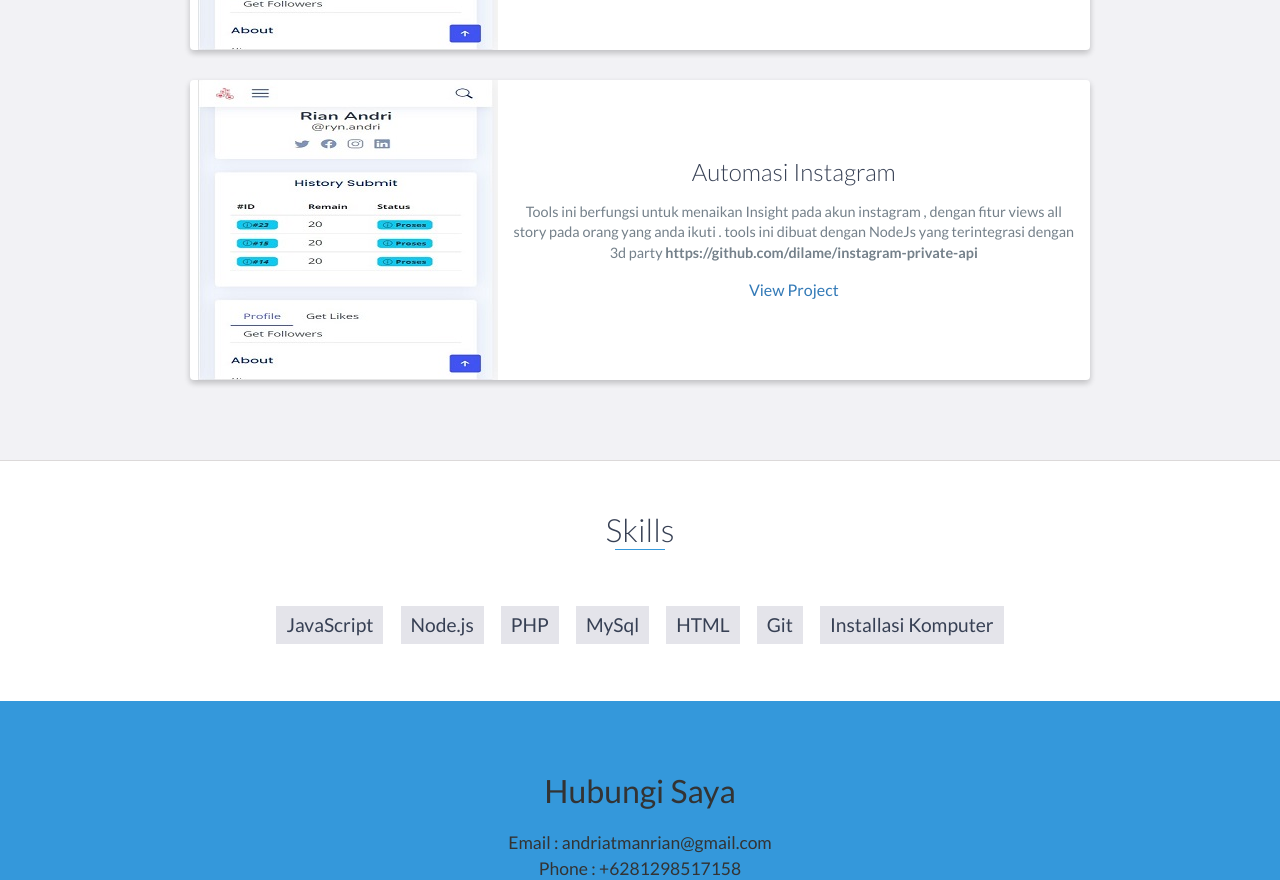
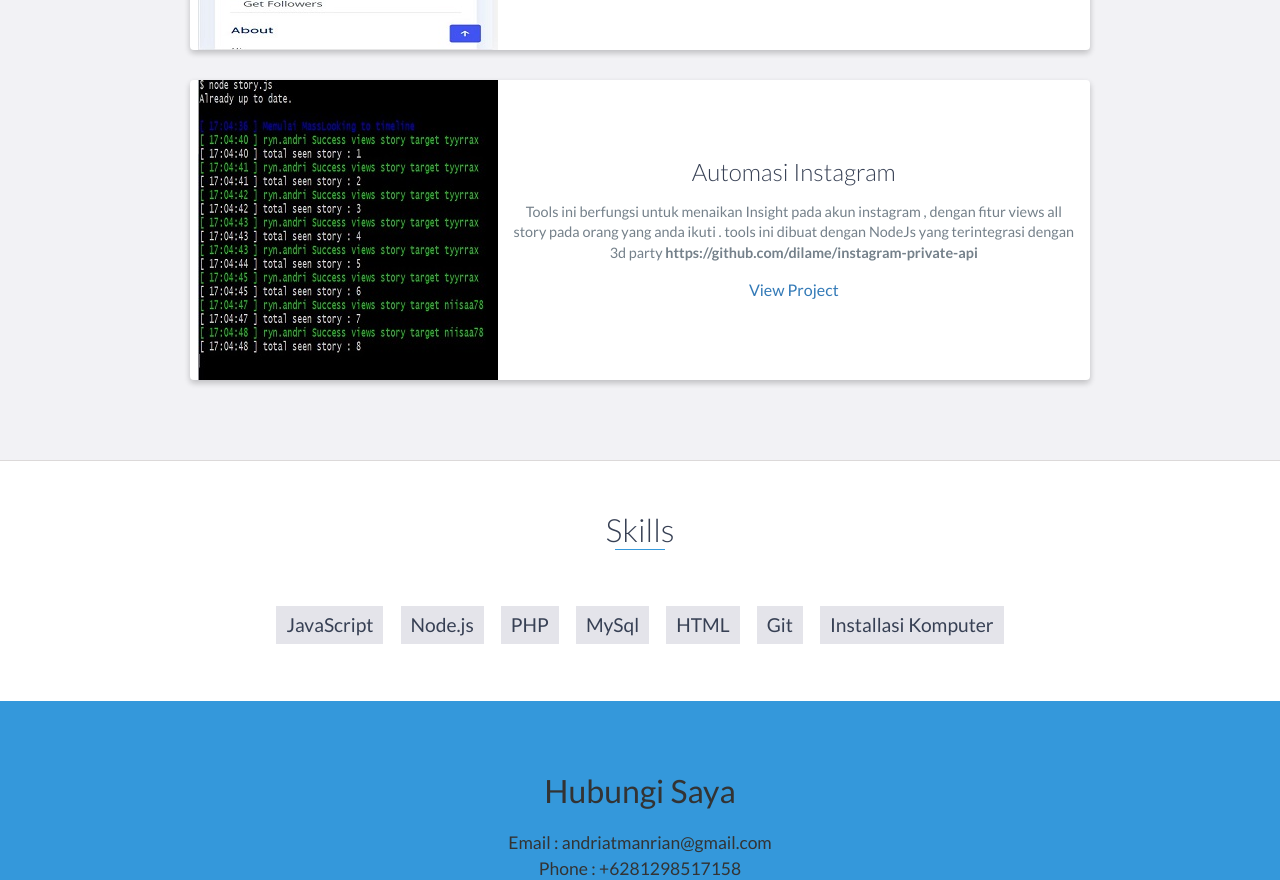
Before and after one commit to unknwnx1/portofolio, a plain HTML site: page index.html in a window 1280 px wide. Shown: the part 2758-3638 px from the top of the page. Drawn offline with nearby package versions, Linux system fonts and the light colour scheme.

Commit message:
add file

```diff
--- a/index.html
+++ b/index.html
@@ -180,7 +180,7 @@
 
                 <div class="project shadow-large">
                     <div class="project-image">
-                        <img src="images/af.jpg" />
+                        <img src="images/story.jpg" />
                     </div>
                     <!-- End .project-image -->
                     <div class="project-info">
```
